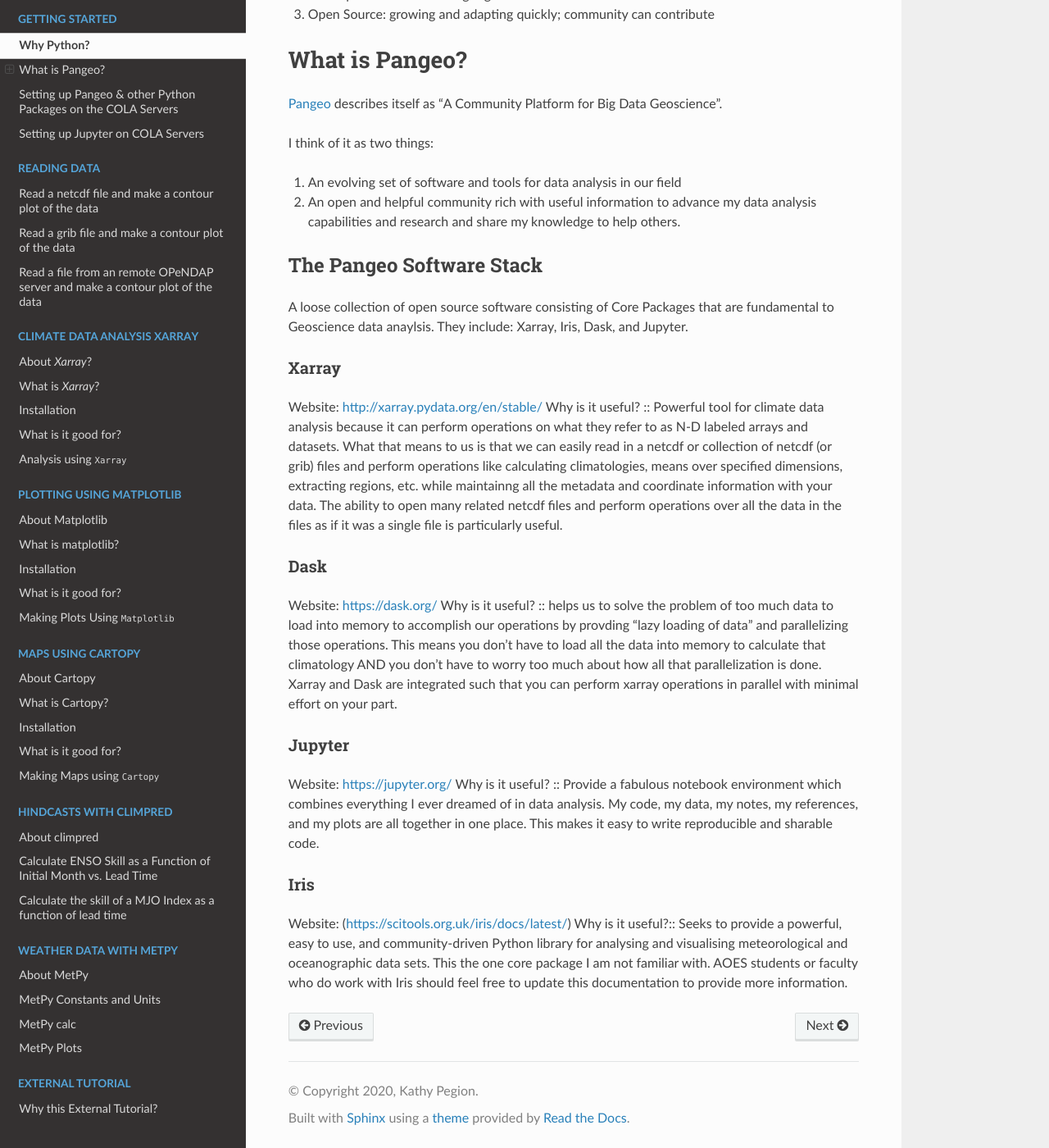
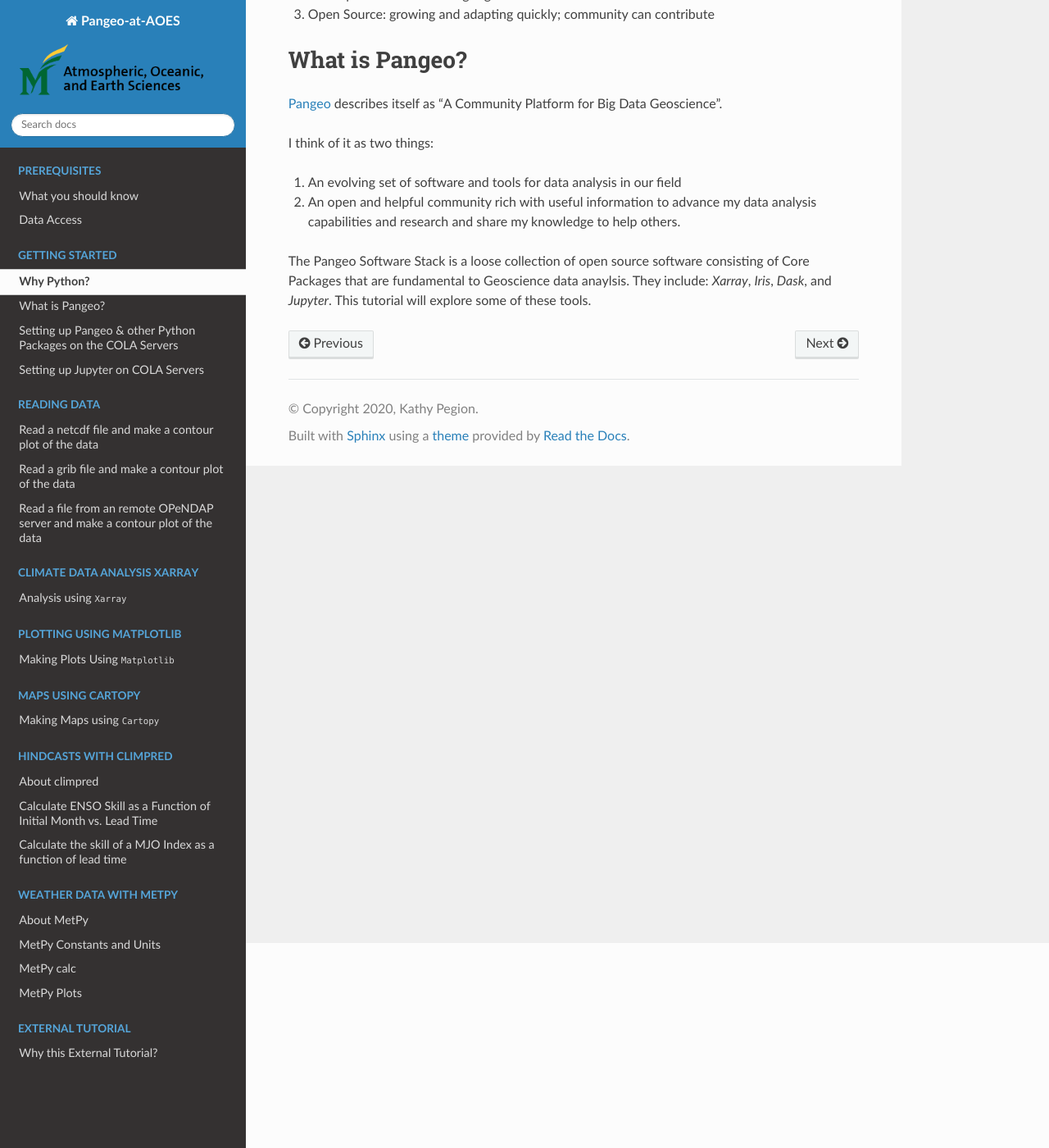
Before and after one commit to kpegion/Pangeo-at-AOES, a Sphinx documentation site: the page built from docs/source/why-python-and-pangeo.rst, in a window 1280 px wide and 1400 px high, scrolled down 250 px. Shown: the whole window at 82% size. Built offline with Sphinx 7.4.7 and the Read the Docs theme 2.0.0, drawn with Linux system fonts in a browser that asks for light colours.

Commit message:
update docs

```diff
--- a/docs/source/index.rst
+++ b/docs/source/index.rst
@@ -41,7 +41,6 @@ The examples are also generally relevant for climate data analysis.  Therefore,
    :maxdepth: 1
    :caption: Climate Data Analysis Xarray
 
-   about-xarray
    examples/advanced-analysis.ipynb
 
 
@@ -49,7 +48,6 @@ The examples are also generally relevant for climate data analysis.  Therefore,
    :maxdepth: 1
    :caption: Plotting using Matplotlib
 
-   about-matplotlib
    examples/matplotlib-tutorial.ipynb
 
 
@@ -57,7 +55,6 @@ The examples are also generally relevant for climate data analysis.  Therefore,
    :maxdepth: 1
    :caption: Maps using Cartopy
 
-   about-cartopy
    examples/cartopy-tutorial.ipynb
 
 
--- a/docs/source/why-python-and-pangeo.rst
+++ b/docs/source/why-python-and-pangeo.rst
@@ -17,30 +17,5 @@ I think of it as two things:
 1. An evolving set of software and tools for data analysis in our field
 2. An open and helpful community rich with useful information to advance my data analysis capabilities and research and share my knowledge to help others.
 
-The Pangeo Software Stack
-***************************
-A loose collection of open source software consisting of Core Packages that are fundamental to Geoscience data anaylsis. They include: Xarray, Iris, Dask, and Jupyter.
 
-Xarray
--------
-Website: http://xarray.pydata.org/en/stable/
-Why is it useful? ::
-Powerful tool for climate data analysis because it can perform operations on what they refer to as N-D labeled arrays and datasets.  What that means to us is that we can easily read in a netcdf or collection of netcdf (or grib) files and perform operations like calculating climatologies, means over specified dimensions, extracting regions, etc. while maintainng all the metadata and coordinate information with your data.  The ability to open many related netcdf files and perform operations over all the data in the files as if it was a single file is particularly useful.
-
-Dask
------
-Website: https://dask.org/
-Why is it useful? ::
-helps us to solve the problem of too much data to load into memory to accomplish our operations by provding "lazy loading of data" and parallelizing those operations.  This means you don't have to load all the data into memory to calculate that climatology AND you don't have to worry too much about how all that parallelization is done.  Xarray and Dask are integrated such that you can perform xarray operations in parallel with minimal effort on your part.
-
-Jupyter
----------
-Website:  https://jupyter.org/
-Why is it useful? ::
-Provide a fabulous notebook environment which combines everything I ever dreamed of in data analysis.  My code, my data, my notes, my references, and my plots are all together in one place.  This makes it easy to write reproducible and sharable code.
-
-Iris
------
-Website: (https://scitools.org.uk/iris/docs/latest/)
-Why is it useful?::
-Seeks to provide a powerful, easy to use, and community-driven Python library for analysing and visualising meteorological and oceanographic data sets. This the one core package I am not familiar with.  AOES students or faculty who do work with Iris should feel free to update this documentation to provide more information.
+The Pangeo Software Stack is a loose collection of open source software consisting of Core Packages that are fundamental to Geoscience data anaylsis. They include: `Xarray`, `Iris`, `Dask`, and `Jupyter`.  This tutorial will explore some of these tools.
```
Also changed, not shown: docs/source/about-xarray.rst (+6 -4 lines), docs/source/setting-up-jupyter.rst (+16 -12 lines), docs/source/setting-up-pangeo.rst (+2 -12 lines).
